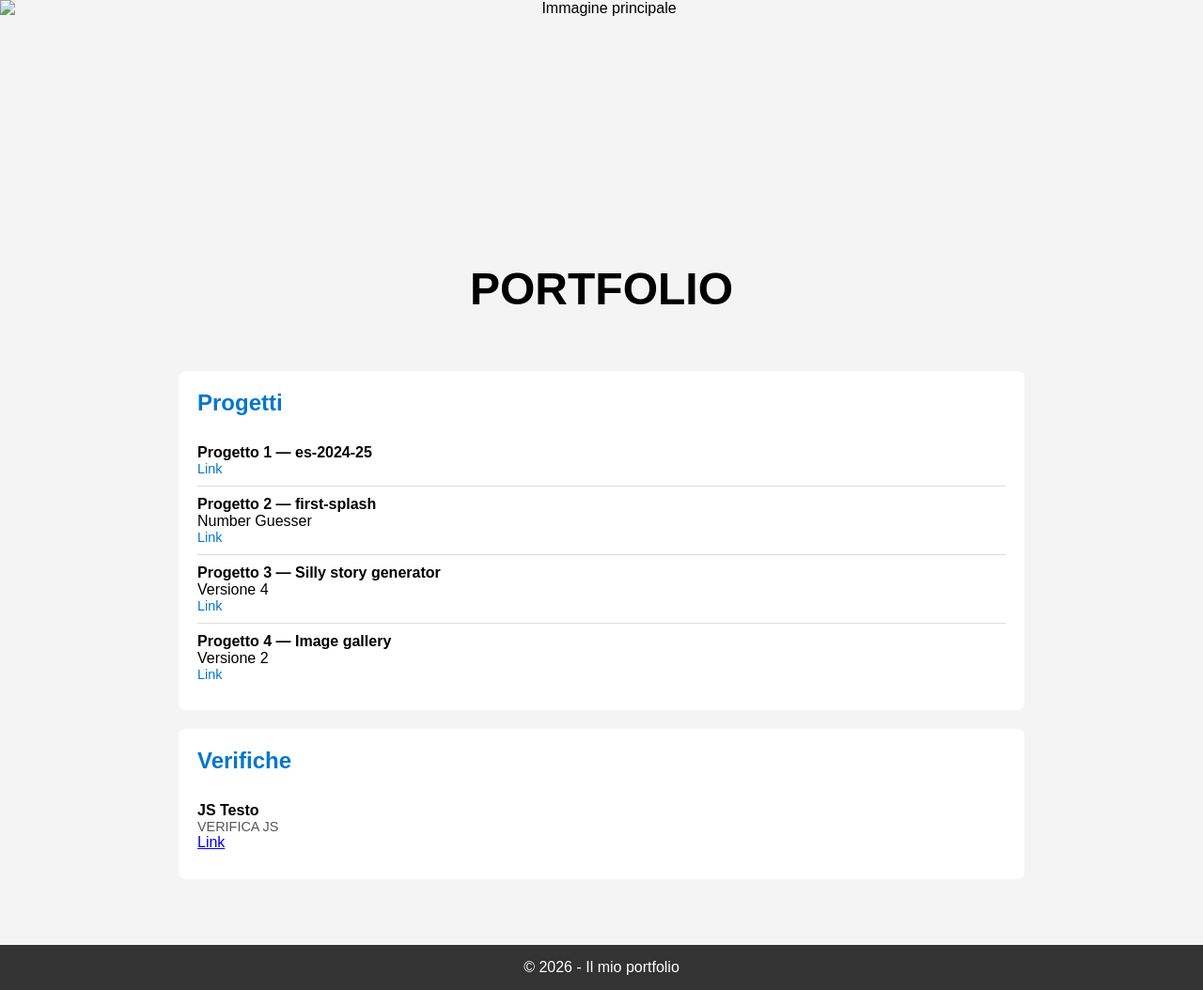
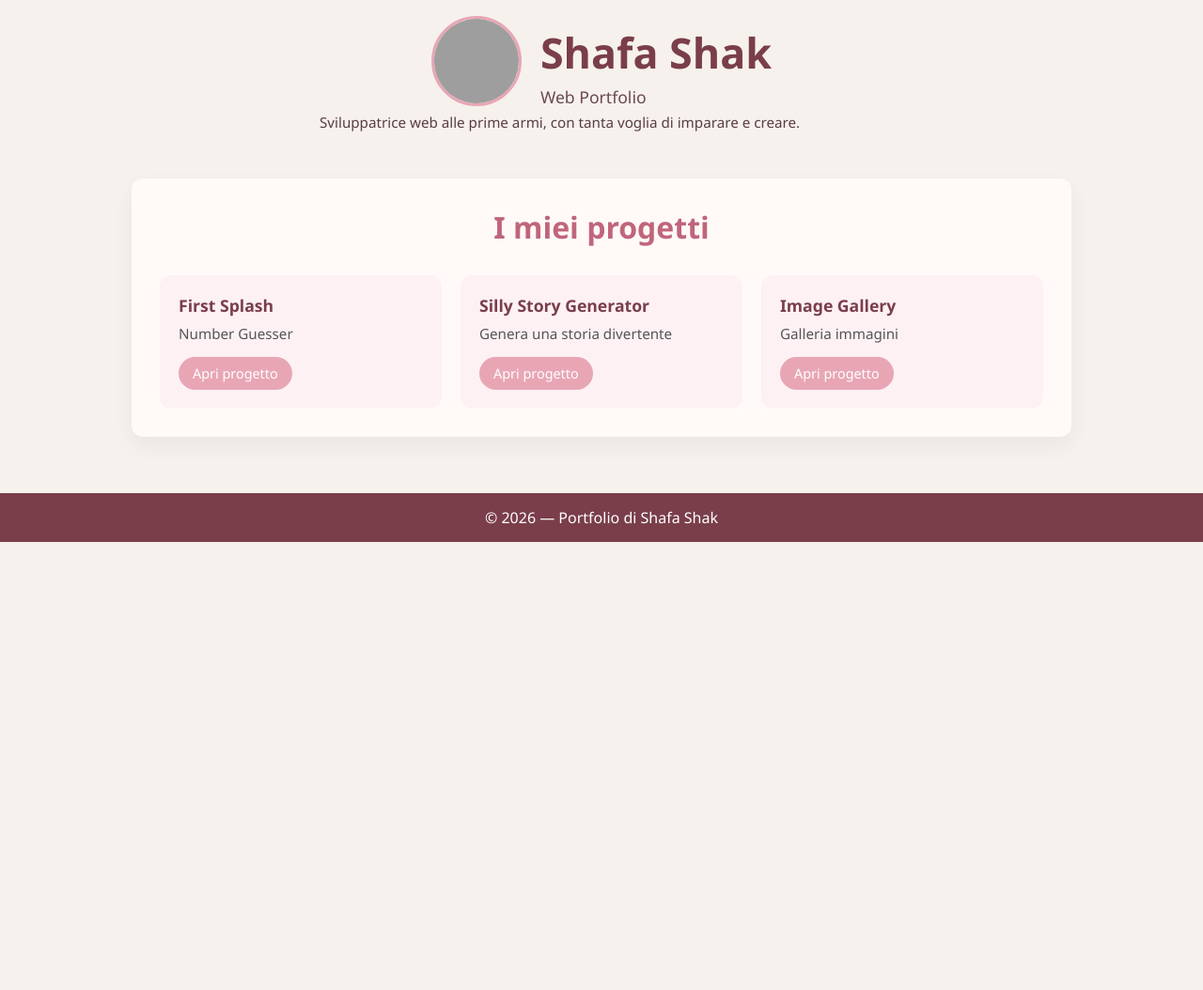
Before and after one commit to Shak-Shafa/Shak-Shafa.github.io, a plain HTML site: page index.html in a window 1280 px wide. Shown: the whole page at 94% size. After the commit the page ends 800 px from the top, so only its background shows below. Drawn offline with Linux system fonts and the light colour scheme; grey boxes are pictures that could not be loaded.

Commit message:
Aggiornato portafolio e stile

```diff
--- a/index.html
+++ b/index.html
@@ -3,151 +3,192 @@
 <head>
     <meta charset="UTF-8">
     <meta name="viewport" content="width=device-width, initial-scale=1.0">
-    <title>Il mio portfolio</title>
+    <title>Portfolio - Shafa Shak</title>
 
     <style>
         body {
-            font-family: Arial, sans-serif;
+            font-family: 'Segoe UI', Arial, sans-serif;
             margin: 0;
-            background-color: #f4f4f4;
+            background-color: #f6f1ec;
+            color: #333;
         }
 
-        /* HEADER */
+
         .header {
             text-align: center;
+            background-color: #f2d6dc;
+            padding-bottom: 15px;
         }
 
         .main-img {
             width: 100%;
-            height: 250px;
+            height: 180px;
             object-fit: cover;
             display: block;
+            opacity: 0.9;
         }
 
+        h1 {
+            margin: 15px 0 5px;
+            font-size: 2.8em;
+            color: #7a3e4b;
+        }
+
+        .subtitle {
+            font-size: 1.1em;
+            color: #6b4a52;
+            margin-bottom: 5px;
+        }
+
+        .description {
+            font-size: 0.95em;
+            color: #5a3d44;
+            max-width: 600px;
+            margin: 0 auto;
+        }
 
         .layout {
-            max-width: 900px;
-            margin: 40px auto 0;
+            max-width: 1000px;
+            margin: 30px auto 0;
             padding: 20px;
         }
 
         .box {
-            background: white;
-            padding: 20px;
-            margin-bottom: 20px;
-            border-radius: 8px;
-        }
-
-        h1 {
-            text-align: center;
-            margin: 30px 0 0;
-            font-size: 3em;
+            background: #fffaf7;
+            padding: 30px;
+            border-radius: 12px;
+            box-shadow: 0 10px 25px rgba(0,0,0,0.05);
         }
 
         h2 {
             margin-top: 0;
-            color: #0077cc;
+            color: #c0657b;
+            text-align: center;
+            font-size: 2em;
+        }
+
+
+        .projects {
+            display: grid;
+            grid-template-columns: repeat(auto-fit, minmax(250px, 1fr));
+            gap: 20px;
+            margin-top: 30px;
         }
 
         .project {
-            padding: 10px 0;
-            border-bottom: 1px solid #ddd;
+            background-color: #fdf1f4;
+            padding: 20px;
+            border-radius: 12px;
+            transition: transform 0.2s, box-shadow 0.2s;
         }
 
-        .project:last-child {
-            border-bottom: none;
+        .project:hover {
+            transform: translateY(-5px);
+            box-shadow: 0 8px 20px rgba(0,0,0,0.08);
         }
 
         .project-title {
             font-weight: bold;
+            font-size: 1.1em;
+            margin-bottom: 8px;
+            color: #7a3e4b;
         }
 
-        .project-meta {
-            font-size: 0.9em;
+        .project-desc {
+            font-size: 0.95em;
+            margin-bottom: 15px;
             color: #555;
         }
 
-        .project-meta a {
-            color: #0077cc;
+        .project a {
+            display: inline-block;
+            padding: 8px 15px;
+            background-color: #e8a6b5;
+            color: white;
             text-decoration: none;
-            margin-right: 10px;
+            border-radius: 20px;
+            font-size: 0.9em;
         }
 
-        .project-meta a:hover {
-            text-decoration: underline;
+        .project a:hover {
+            background-color: #d68a9c;
         }
-
 
         footer {
             text-align: center;
             padding: 15px;
-            background-color: #333;
+            background-color: #7a3e4b;
             color: white;
-            margin-top: 30px;
+            margin-top: 40px;
         }
+
+.profile-container {
+    display: flex;
+    align-items: center;
+    justify-content: center;
+    gap: 20px;
+    margin-top: 10px;
+}
+
+.profile-pic {
+    width: 90px;
+    height: 90px;
+    border-radius: 50%;
+    background-color: #f6f1ec;
+    border: 3px solid #e8a6b5;
+    object-fit: cover;
+}
+
     </style>
 </head>
 
 <body>
 
+<div class="profile-container">
+    <img src="https://i.pinimg.com/736x/c2/92/4c/c2924cc1a05d9908c34ccd1adaf40e51.jpg" class="profile-pic">
 
-    <div class="header">
-        <img src="img1.png" class="main-img" alt="Immagine principale">
+
+    <div>
+        <h1>Shafa Shak</h1>
+        <div class="subtitle">Web Portfolio</div>
     </div>
+</div>
 
-    <h1>PORTFOLIO</h1>
+<div class="description">
+    Sviluppatrice web alle prime armi, con tanta voglia di imparare e creare.
+</div>
 
 
     <main class="layout">
+        <div class="box">
+            <h2>I miei progetti</h2>
 
-        <div class="box">
-            <h2>Progetti</h2>
+            <div class="projects">
 
-            <div class="project">
-                <div class="project-title">Progetto 1 — es-2024-25</div>
-                <div class="project-meta">
-                    <a href="es-2024-25">Link</a>
+                <div class="project">
+                    <div class="project-title">First Splash</div>
+                    <div class="project-desc">Number Guesser</div>
+                    <a href="first-splash">Apri progetto</a>
                 </div>
-            </div>
 
-            <div class="project">
-                <div class="project-title">Progetto 2 — first-splash</div>
-                <div>Number Guesser</div>
-                <div class="project-meta">
-                    <a href="first-splash">Link</a>
+                <div class="project">
+                    <div class="project-title">Silly Story Generator</div>
+                    <div class="project-desc">Genera una storia divertente</div>
+                    <a href="silly-story-generator">Apri progetto</a>
                 </div>
-            </div>
 
-            <div class="project">
-                <div class="project-title">Progetto 3 — Silly story generator</div>
-                <div>Versione 4 </div>
-                <div class="project-meta">
-                    <a href="silly-story-generator">Link</a>
+                <div class="project">
+                    <div class="project-title">Image Gallery</div>
+                    <div class="project-desc">Galleria immagini</div>
+                    <a href="Gallery">Apri progetto</a>
                 </div>
-            </div>
 
-            <div class="project">
-                <div class="project-title">Progetto 4 — Image gallery</div>
-                <div>Versione 2 </div>
-                <div class="project-meta">
-                    <a href="Gallery">Link</a>
-                </div>
             </div>
         </div>
-
-        <div class="box">
-            <h2>Verifiche</h2>
-            <div class="project">
-                <div class="project-title">JS Testo</div>
-                <div class="project-meta">VERIFICA JS</div>
-                <a href="Verifica JS pratica">Link</a>
-            </div>
-        </div>
-
     </main>
 
     <footer>
-        © 2026 - Il mio portfolio
+        © 2026 — Portfolio di Shafa Shak
     </footer>
 
 </body>
```
